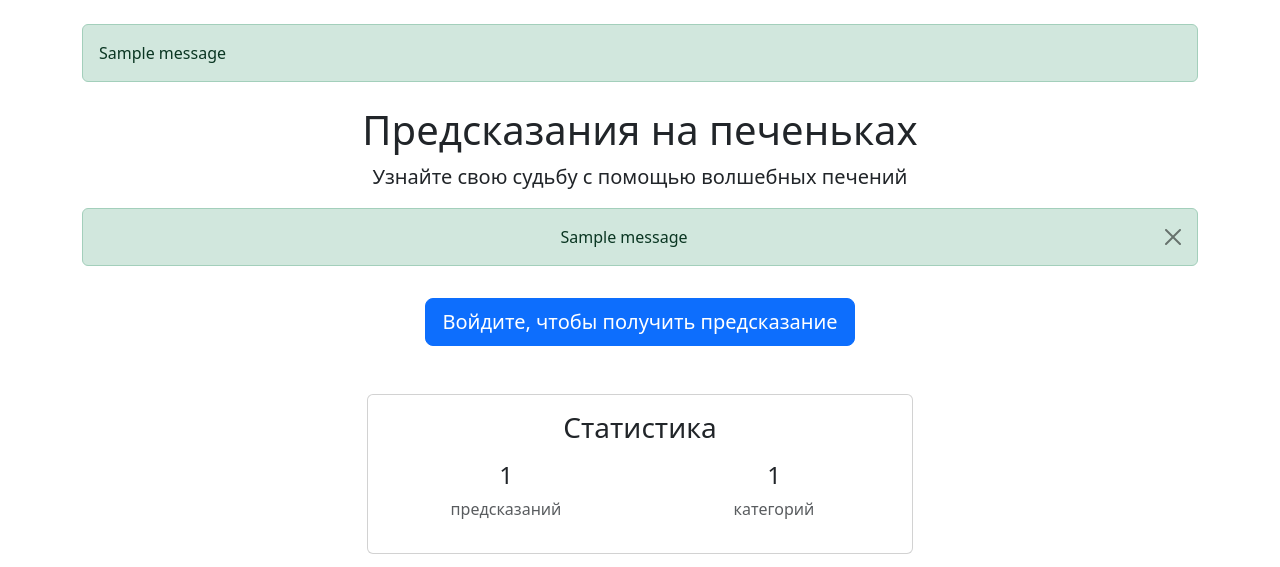
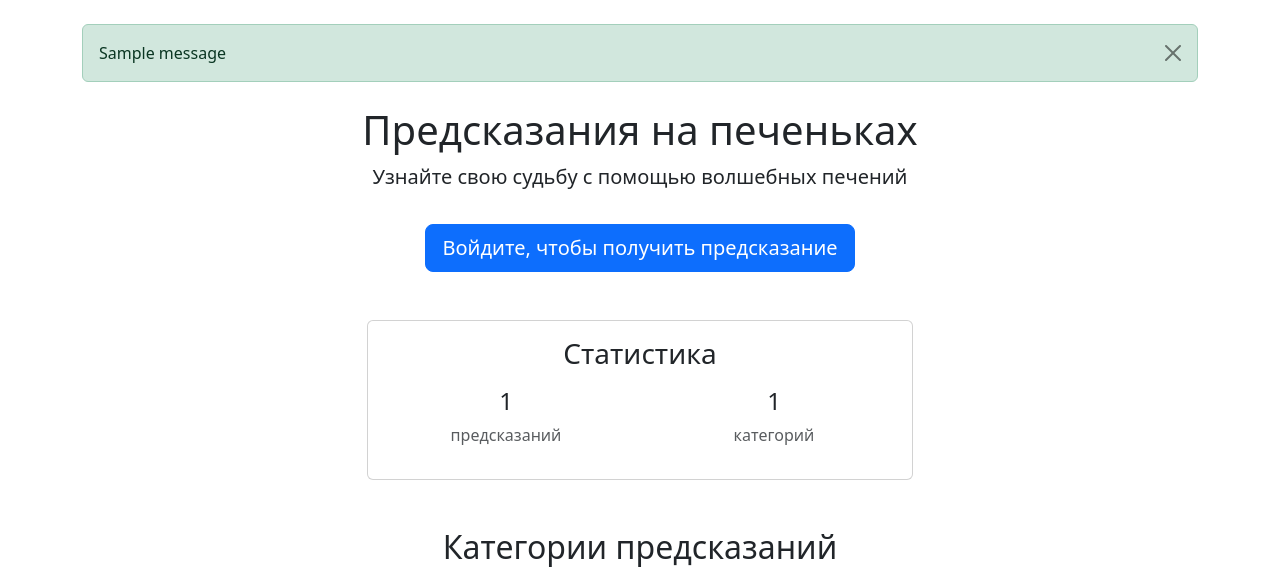
Before and after one commit to vadik7985-maker/final_project2, a Django app: page / in a window 1280 px wide. Shown: the part 80-647 px from the top of the page. Run offline with Django 5.2, Linux system fonts and the light colour scheme; tables that the repository leaves empty hold one stand-in row (values such as "Sample post"); one stand-in notice (Sample message) is shown.

Commit message:
Внес правки в base.html, добавил вывод ошибок

```diff
--- a/prediction_site/predictions/templates/home.html
+++ b/prediction_site/predictions/templates/home.html
@@ -6,15 +6,6 @@
 <div class="text-center mb-5">
     <h1>Предсказания на печеньках</h1>
     <p class="lead">Узнайте свою судьбу с помощью волшебных печений</p>
-
-    {% if messages %}
-        {% for message in messages %}
-            <div class="alert alert-{{ message.tags }} alert-dismissible fade show mt-3" role="alert">
-                {{ message }}
-                <button type="button" class="btn-close" data-bs-dismiss="alert" aria-label="Close"></button>
-            </div>
-        {% endfor %}
-    {% endif %}
 
     {% if user.is_authenticated %}
         <a href="{% url 'get_prediction' %}" class="btn btn-success btn-lg mt-3">
--- a/prediction_site/templates/base.html
+++ b/prediction_site/templates/base.html
@@ -41,7 +41,7 @@
         background: #0056b3;
         color: white;
     }
-    </style>
+</style>
 </head>
 <body>
     <div class="container mt-4">
@@ -67,8 +67,9 @@
         {% if messages %}
             <div class="messages mb-4">
                 {% for message in messages %}
-                    <div class="alert alert-{{ message.tags }}">
+                    <div class="alert alert-{{ message.tags }} alert-dismissible fade show" role="alert">
                         {{ message }}
+                        <button type="button" class="btn-close" data-bs-dismiss="alert" aria-label="Закрыть"></button>
                     </div>
                 {% endfor %}
             </div>
```
Also changed, not shown: prediction_site/db.sqlite3.
